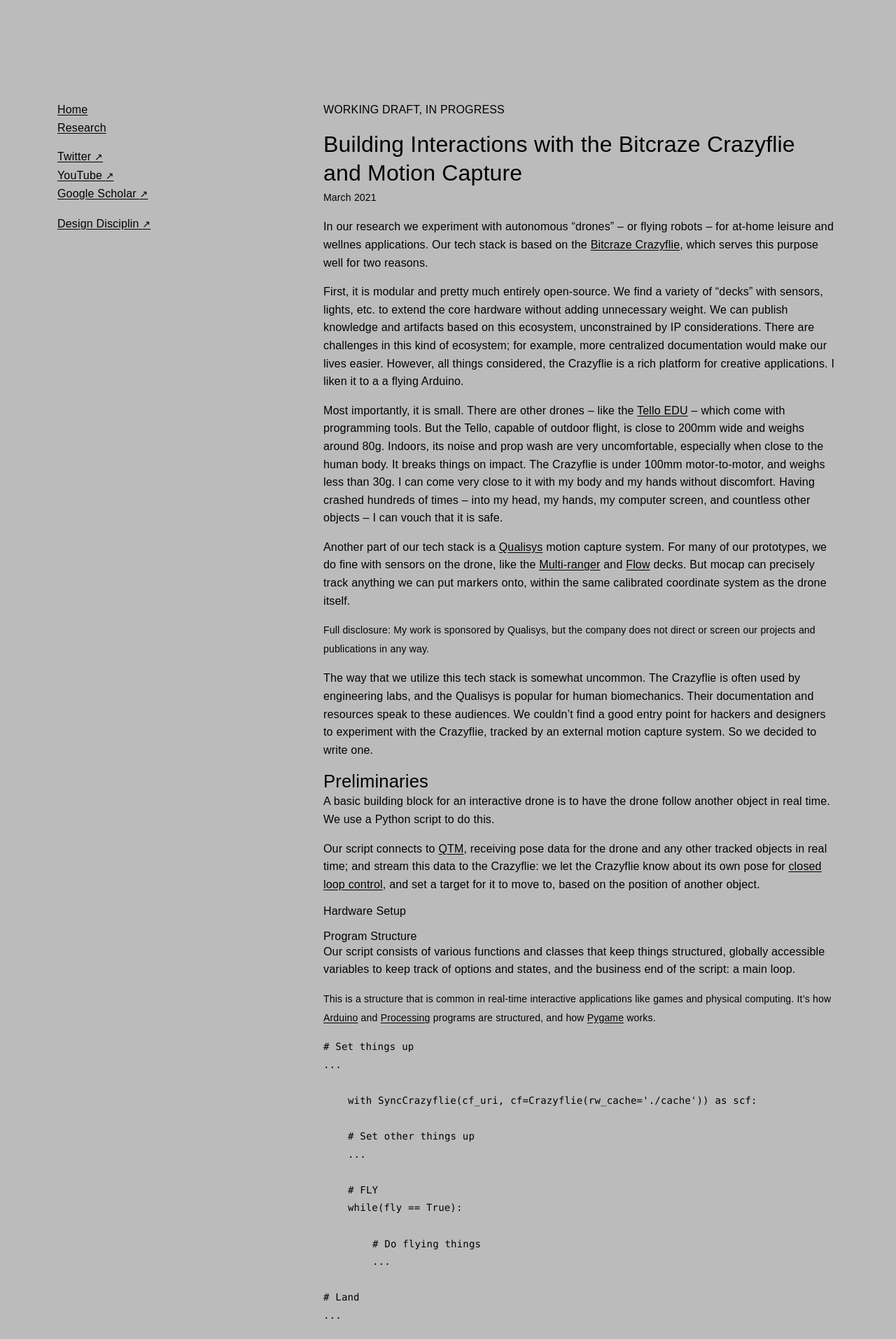
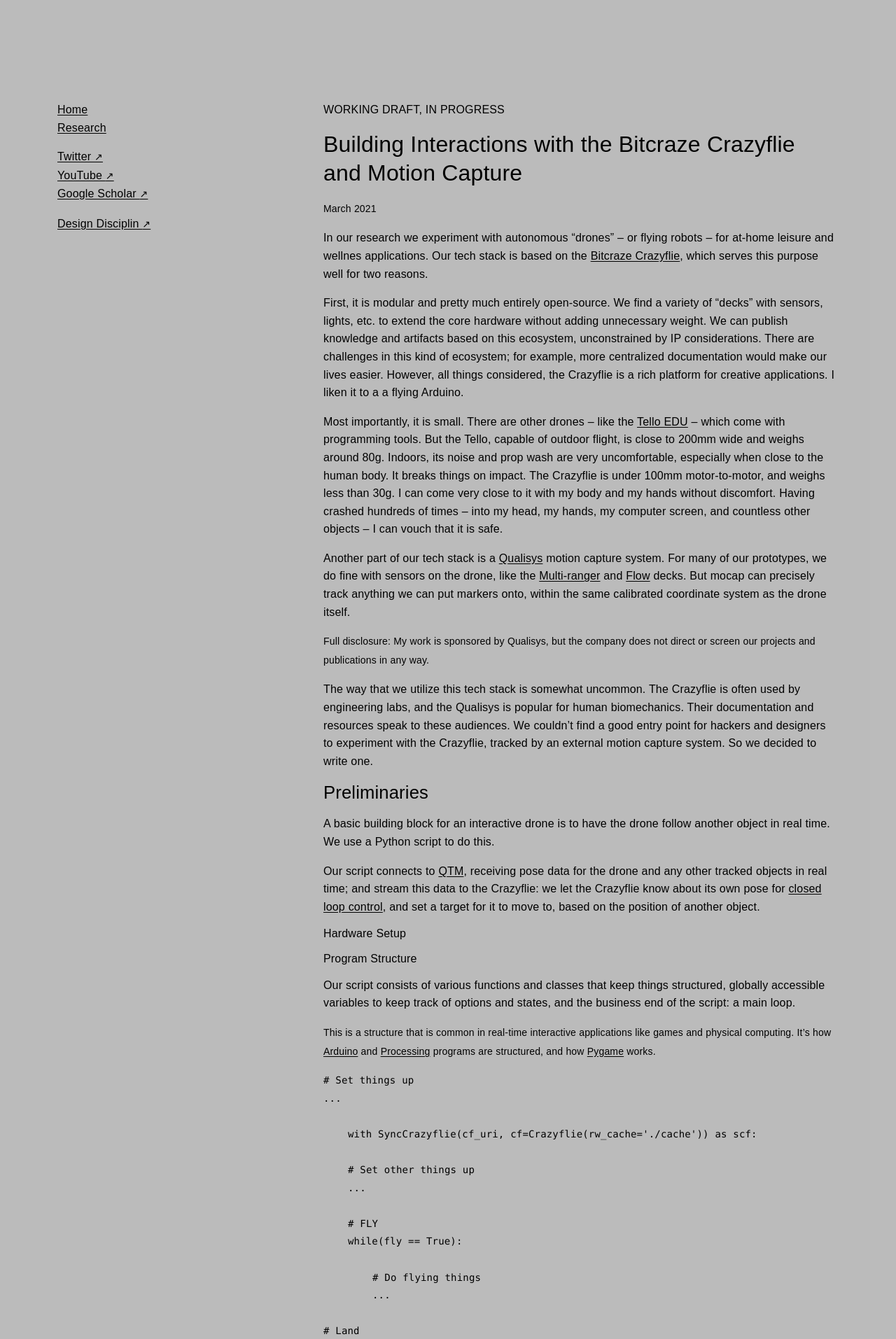
Before and after one commit to l77l77/mbaytas.github.io, a Jekyll site: the page built from crazyflie.md, in a window 1280 px wide. Shown: the top 1913 px of the page at 70% size. Built offline with Jekyll 4.4.1, drawn with Linux system fonts in a browser that asks for light colours; some web fonts are replaced; our own code applies the rules of GitHub Pages for plain Markdown files; comment, search, counter and statistics services are not loaded.

Commit message:
Update default.html

```diff
--- a/_layouts/default.html
+++ b/_layouts/default.html
@@ -26,24 +26,31 @@
         word-spacing: 0.01em;
         text-underline-offset: 0.1em;
       }
+      p,
+      h1,
+      h2,
+      h3,
+      h4,
+      h5,
+      h6 {
+        margin-bottom: 1rem;
+      }
       h1 {
         font-size: 2rem;
         line-height: 2.6rem;
-        margin: 1rem 0 0 0;
+        margin-top: 1rem;
       }
       h2 {
         font-size: 1.6rem;
         line-height: 2rem;
-        margin: 1rem 0 0 0;
+        margin-top: 1rem;
       }
       h3,
       h4,
       h5,
-      h6,
-      .article-byline-meta h4,
-      .article-byline-meta {
+      h6 {
           font-size: 1rem;
-          margin: 1rem 0 0 0;
+          margin-top: 1rem;
       }
 
       /* Color */
```
